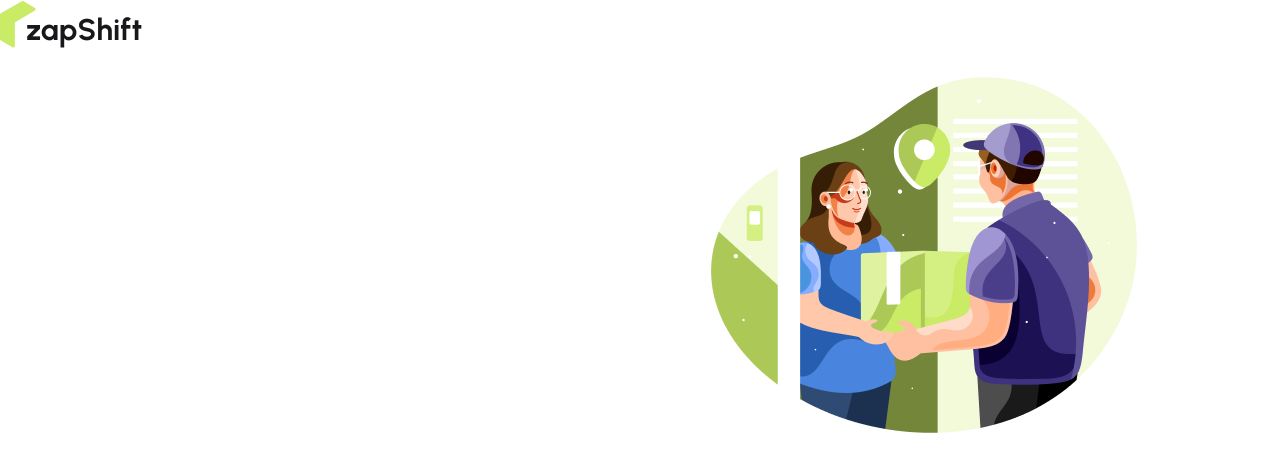
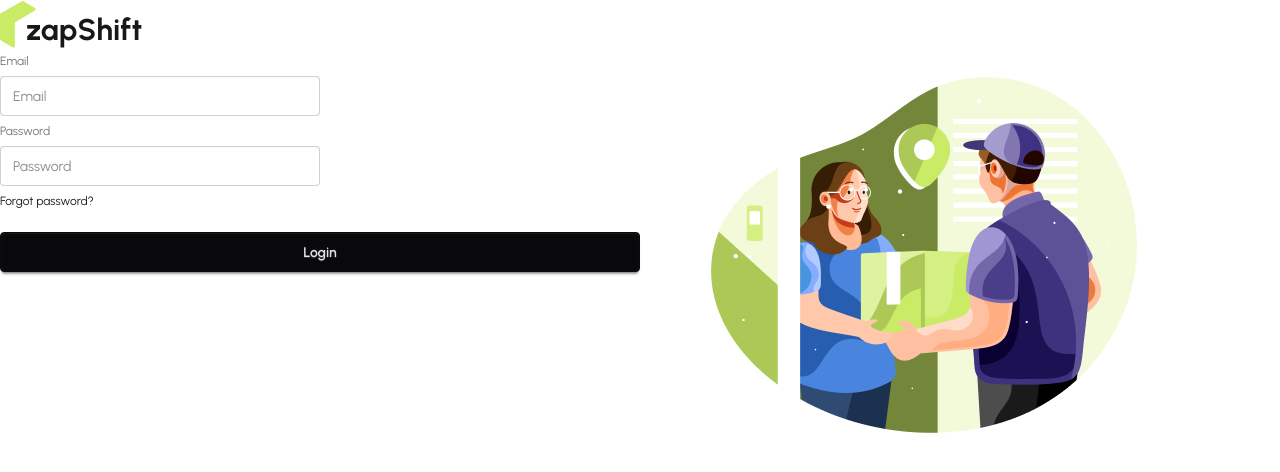
Before and after one commit to faiji31/Online_Deliery_Project_mongodb, a React (Vite) app: page /register in a window 1280 px wide. Shown: the top 472 px of the page. Built offline with nearby package versions, Linux system fonts and the light colour scheme.

Commit message:
22nd commit

```diff
--- a/package.json
+++ b/package.json
@@ -14,6 +14,7 @@
     "lucide": "^0.575.0",
     "react": "^19.2.0",
     "react-dom": "^19.2.0",
+    "react-hook-form": "^7.71.2",
     "react-icons": "^5.5.0",
     "react-leaflet": "^5.0.0-rc.2",
     "react-responsive-carousel": "^3.2.23",
--- a/src/Pages/Auth/Register/Register.jsx
+++ b/src/Pages/Auth/Register/Register.jsx
@@ -1,9 +1,33 @@
 import React from 'react';
+import { useForm } from 'react-hook-form';
+
+
 
 const Register = () => {
+  const {register, handleSubmit , formState:{errors}} = useForm();
+const handleRegistration =(data)=>{
+  console.log('after register',data)
+
+}
   return (
     <div>
+      <form onSubmit={handleSubmit(handleRegistration)}>
+        <fieldset className="fieldset">
+          <label className="label">Email</label>
+          <input type="email" {...register('email',{required: true})} className="input" placeholder="Email" />
+          {errors.email?.type =='required' &&  <p className='text-red-500'>Email is required</p>}
+          <label className="label">Password</label>
+          <input type="password" {...register('password',{required: true,
+          minLength:6})} className="input" placeholder="Password" />
+          <div><a className="link link-hover">Forgot password?</a></div>
 
+           {errors.password?.type =='required' &&  <p className='text-red-500'>Password is required</p>}
+           {
+            errors.password?.type ==='minLength' && <p className='text-red-500'>Password minimum length is 6</p>
+           }
+          <button className="btn btn-neutral mt-4">Login</button>
+        </fieldset>
+      </form>
     </div>
   );
 };
```
Also changed, not shown: 1 other file (tests, documents, lock files or other folders).
